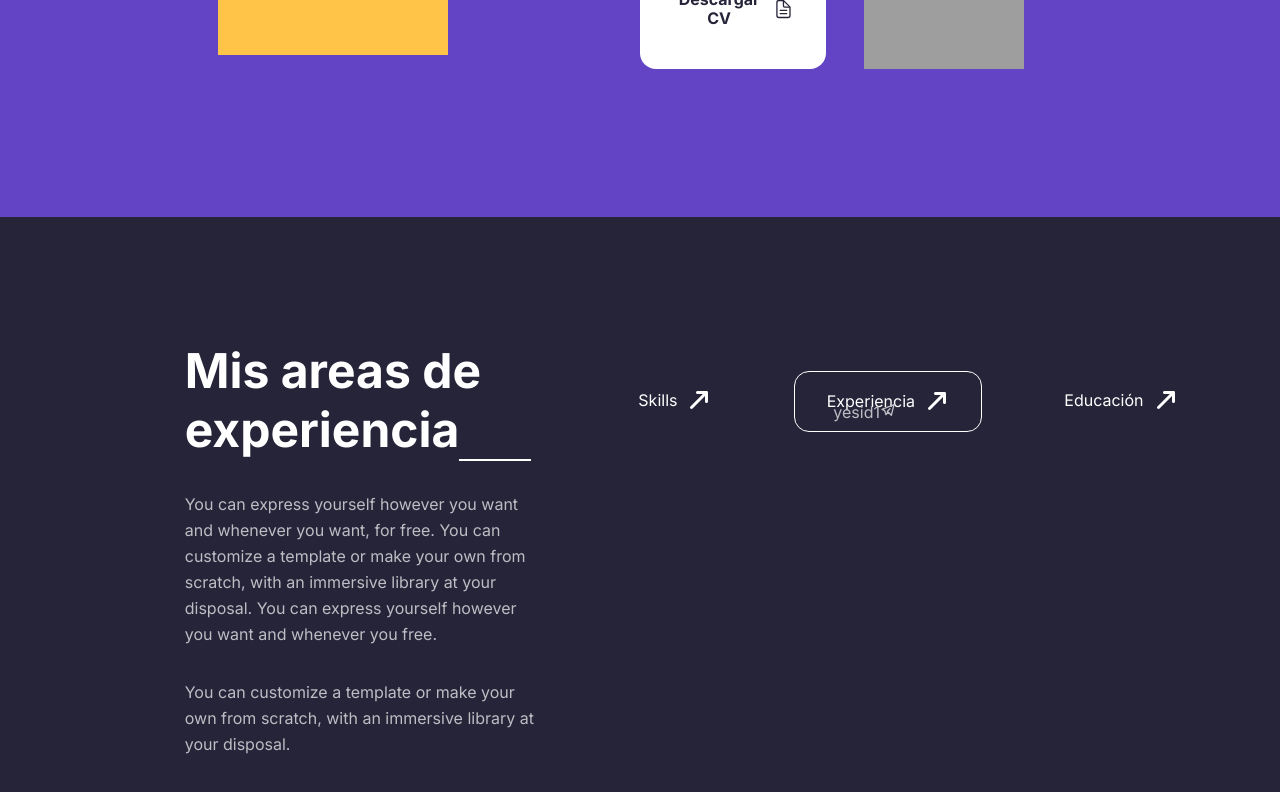
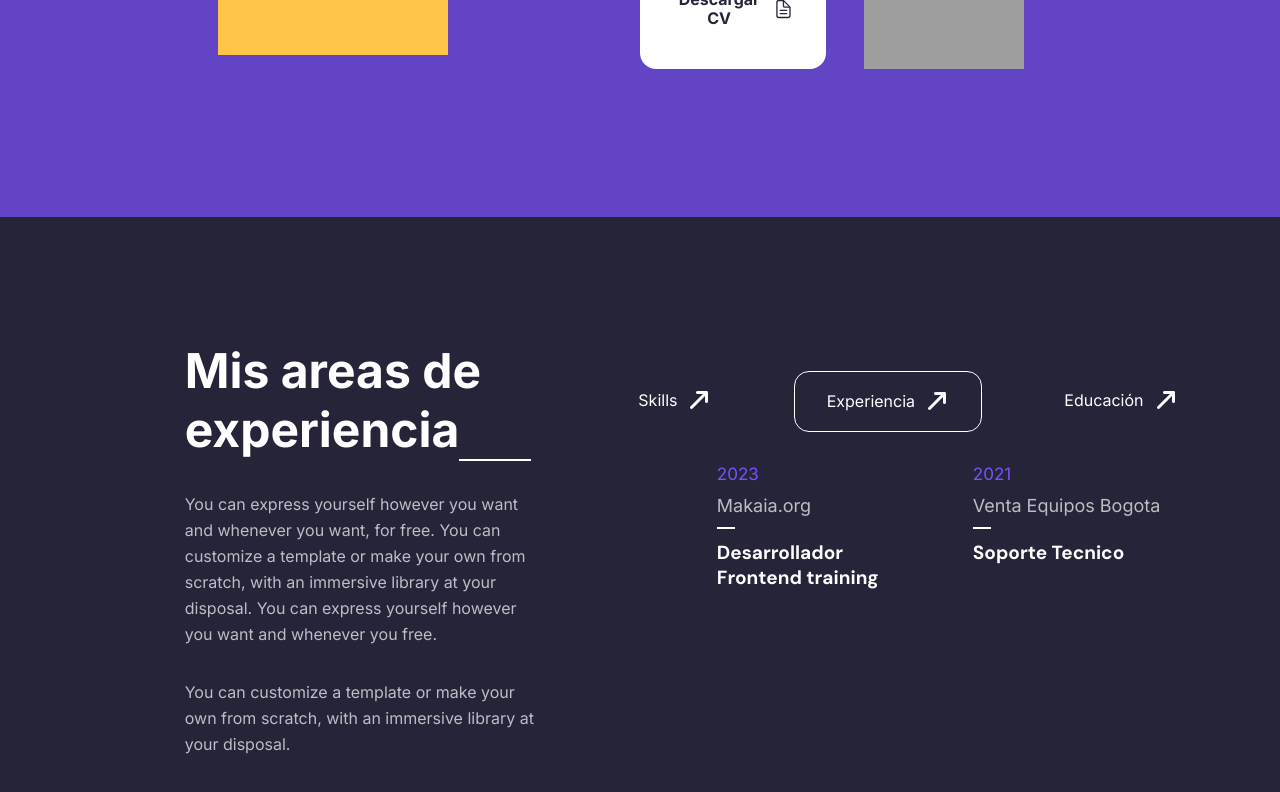
Before and after one commit to yesid10/PortFolio, a React (Vite) app: page /about in a window 1280 px wide. Both pictures are taken after a click on the button "Experiencia". Shown: the part 778-1570 px from the top of the page. Built offline with nearby package versions, Linux system fonts and the light colour scheme; grey boxes are pictures that could not be loaded.

Commit message:
creacion completa del componenete de skills

```diff
--- a/src/Components/About/About.jsx
+++ b/src/Components/About/About.jsx
@@ -3,9 +3,8 @@ import "./StylesAbout.scss";
 import { IoDocumentTextOutline } from "react-icons/io5";
 import { ImArrowUpRight2 } from "react-icons/im";
 import { useState } from "react";
-import Skills from "./Skills/skills";
-import Experience from "./Experience/Experience";
-import Education from "./Education/Education";
+import Skills from "./Skills/Skills";
+import RepeatComponent from "./educ-exp/RepeatComponent";
 
 const About = () => {
   const [selectedAreas, setSlectedAreas] = useState("skills");
@@ -13,6 +12,42 @@ const About = () => {
   const handleClickAreas = (menu) => {
     setSlectedAreas(menu);
   };
+
+  const infoExperience = [
+    {
+      id: 1,
+      title: "Desarrollador Frontend training",
+      institution: "Makaia.org",
+      date: "2023",
+    },
+    {
+      id: 2,
+      title: "Soporte Tecnico",
+      institution: "Venta Equipos Bogota",
+      date: "2021",
+    }
+  ]
+
+  const infoEducation = [
+    {
+      id: 1,
+      title: "Ingenieria de Sistemas",
+      institution: "Universidad Industrial de Santander",
+      date: "2021 - Actualidad",
+    },
+    {
+      id: 2,
+      title: "Desarrollador web Frontend",
+      institution: "Makaia.org",
+      date: "2023 - 2023",
+    },
+    {
+      id: 3,
+      title: "Técnico en Sistemas",
+      institution: "Servicio Nacional de Aprendizaje (SENA)",
+      date: "2018 - 2019",
+    }
+  ]
 
   return (
     <div className="about__experiencia">
@@ -147,7 +182,7 @@ const About = () => {
                 style={{ fontSize: "1.5rem", marginLeft: "10px" }}
               />
             </button>
-            {selectedAreas === "experience" && <Experience />}
+            {selectedAreas === "experience" && <RepeatComponent info={infoExperience} />}
           </div>
           <div>
             <button
@@ -167,7 +202,7 @@ const About = () => {
                 style={{ fontSize: "1.5rem", marginLeft: "10px" }}
               />
             </button>
-            {selectedAreas === "education" && <Education />}
+            {selectedAreas === "education" && <RepeatComponent info={infoEducation}/>}
           </div>
         </div>
       </div>
--- a/src/Components/About/Education/Education.jsx
+++ /dev/null
@@ -1,11 +0,0 @@
-import './StylesEducation.scss'
-
-const Education = () => {
-  return (
-    <div className='educationFuction'>
-      Educacion
-    </div>
-  )
-}
-
-export default Education
--- a/src/Components/About/Education/StylesEducation.scss
+++ /dev/null
@@ -1,7 +0,0 @@
-
-
-.educationFuction{
-    position: absolute;
-    bottom: -50%;
-    right: 30%;
-}
--- a/src/Components/About/Experience/Experience.jsx
+++ /dev/null
@@ -1,31 +0,0 @@
-import { TbBrandTelegram } from "react-icons/tb";
-import './StylesExperience.scss';
-
-
-const Experience = () => {
-
-
-  const arraySkills = [
-    {
-      id: 1,
-      icon: <TbBrandTelegram/>,
-    }
-  ];
-
-
-  return (
-    <div className="experienciaFuction">
-     {
-      arraySkills?.map(skill => (
-        <div key={skill.id}>
-          yesid
-          {skill.id}
-          {skill.icon}
-        </div>
-      ))
-     }
-    </div>
-  )
-}
-
-export default Experience
--- a/src/Components/About/Experience/StylesExperience.scss
+++ /dev/null
@@ -1,8 +0,0 @@
-
-
-
-.experienciaFuction{
-    position: absolute;
-    bottom: -50%;
-    right: 30%;
-}
--- /dev/null
+++ b/src/Components/About/educ-exp/RepeatComponent.jsx
@@ -0,0 +1,21 @@
+import  "./StylesRepeatComponent.scss";
+
+const RepeatComponent = ({info}) => {
+  return (
+
+    <div className='educationFuction'>
+      {info?.map((info) => (
+        <div className="container">
+            <p className="date">{info.date}</p>
+            <p className="institution">{info.institution}</p>
+            <span></span>
+            <p className="grade">{info.title}</p>
+        </div>
+      ))}
+
+    </div>
+  )
+
+}
+
+export default RepeatComponent
--- /dev/null
+++ b/src/Components/About/educ-exp/StylesRepeatComponent.scss
@@ -0,0 +1,43 @@
+@import "../../../index.scss";
+
+
+.educationFuction{
+    display: flex;
+    width: 40%;
+    flex-wrap: wrap;
+    position: absolute;
+    right: 4%;
+
+    .container{
+        display: flex;
+        gap: .7rem;
+        width: 50%;
+        margin-top: 2rem;
+        flex-direction: column;
+
+        span{
+            border-bottom: 2px solid #fff;
+            width: 7%;
+        }
+
+        .date{
+            color: #7953f8;
+            font-family: $font-family;
+            font-size: 17px;
+        }
+
+        .institution{
+            font-family: $font-family;
+            font-size: 18px;
+            width: 80%;
+        }
+        .grade{
+            color: #fff;
+            width: 80%;
+            font-weight: 700;
+            font-family: $font-family-extra;
+            font-size: 19px;
+
+        }
+    }
+}
```
